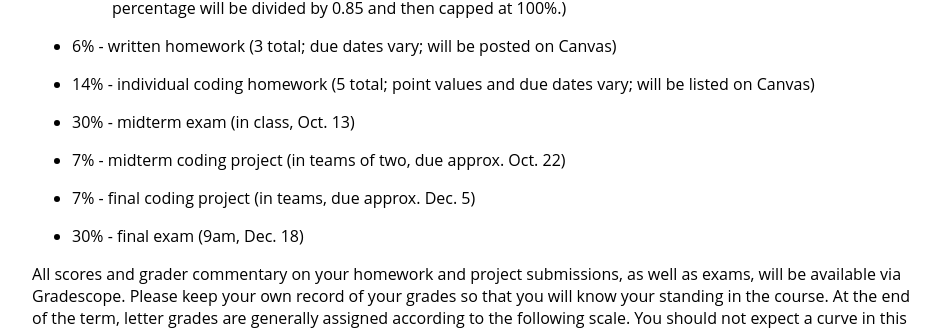
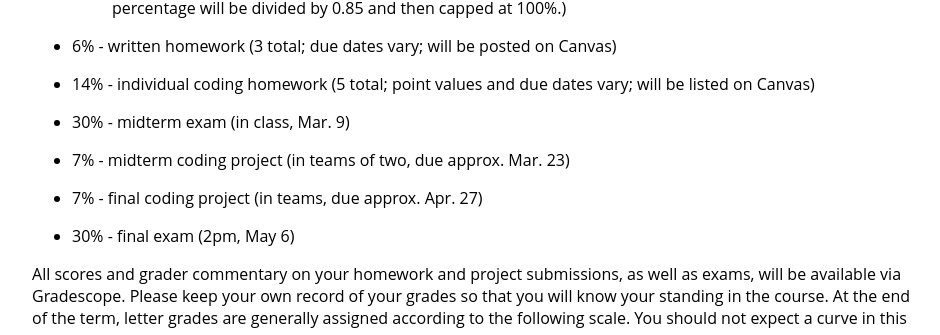
Before and after one commit to jhu-ip/cs220-sp26, a Jekyll site: the page built from syllabus.md, in a window 1280 px wide and 900 px high, scrolled down 5522 px. Shown: the part 149-484 px from the top of the window, without its empty margins (160-1100 px from the left). Built offline with Jekyll 4.4.1, drawn with Linux system fonts in a browser that asks for light colours.

Commit message:
update due dates in syllabus

```diff
--- a/syllabus.md
+++ b/syllabus.md
@@ -356,13 +356,13 @@ points towards your final grade.
 -   14% - individual coding homework (5 total; point values and due dates vary; will be
     listed on Canvas)
 
--   30% - midterm exam (in class, Oct. 13)
+-   30% - midterm exam (in class, Mar. 9)
 
--   7% - midterm coding project (in teams of two, due approx. Oct. 22)
+-   7% - midterm coding project (in teams of two, due approx. Mar. 23)
 
--   7% - final coding project (in teams, due approx. Dec. 5)
+-   7% - final coding project (in teams, due approx. Apr. 27)
 
--   30% - final exam (9am, Dec. 18)
+-   30% - final exam (2pm, May 6)
 
 All scores and grader commentary on your homework and project
 submissions, as well as exams, will be available via Gradescope. Please
```
